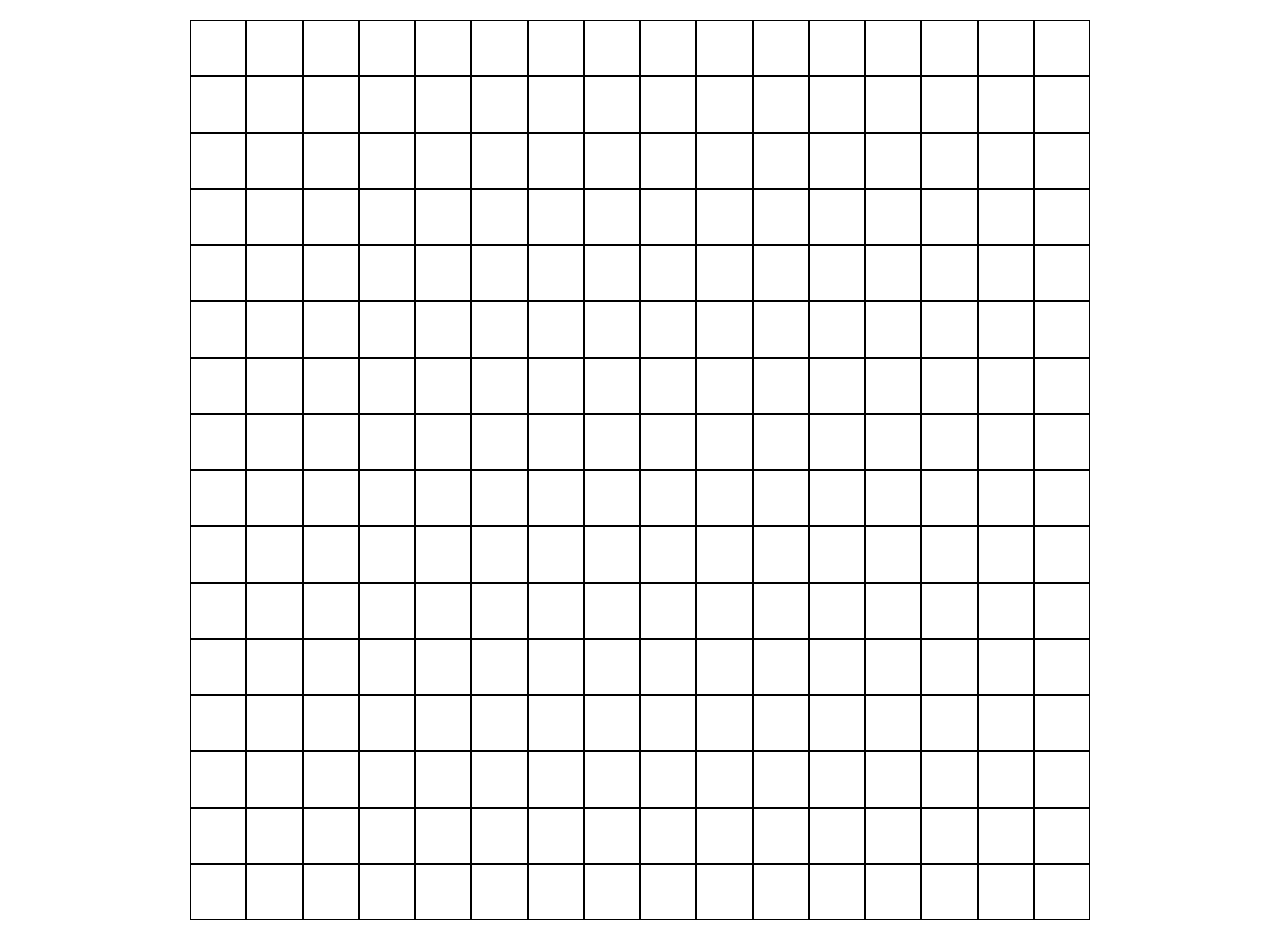
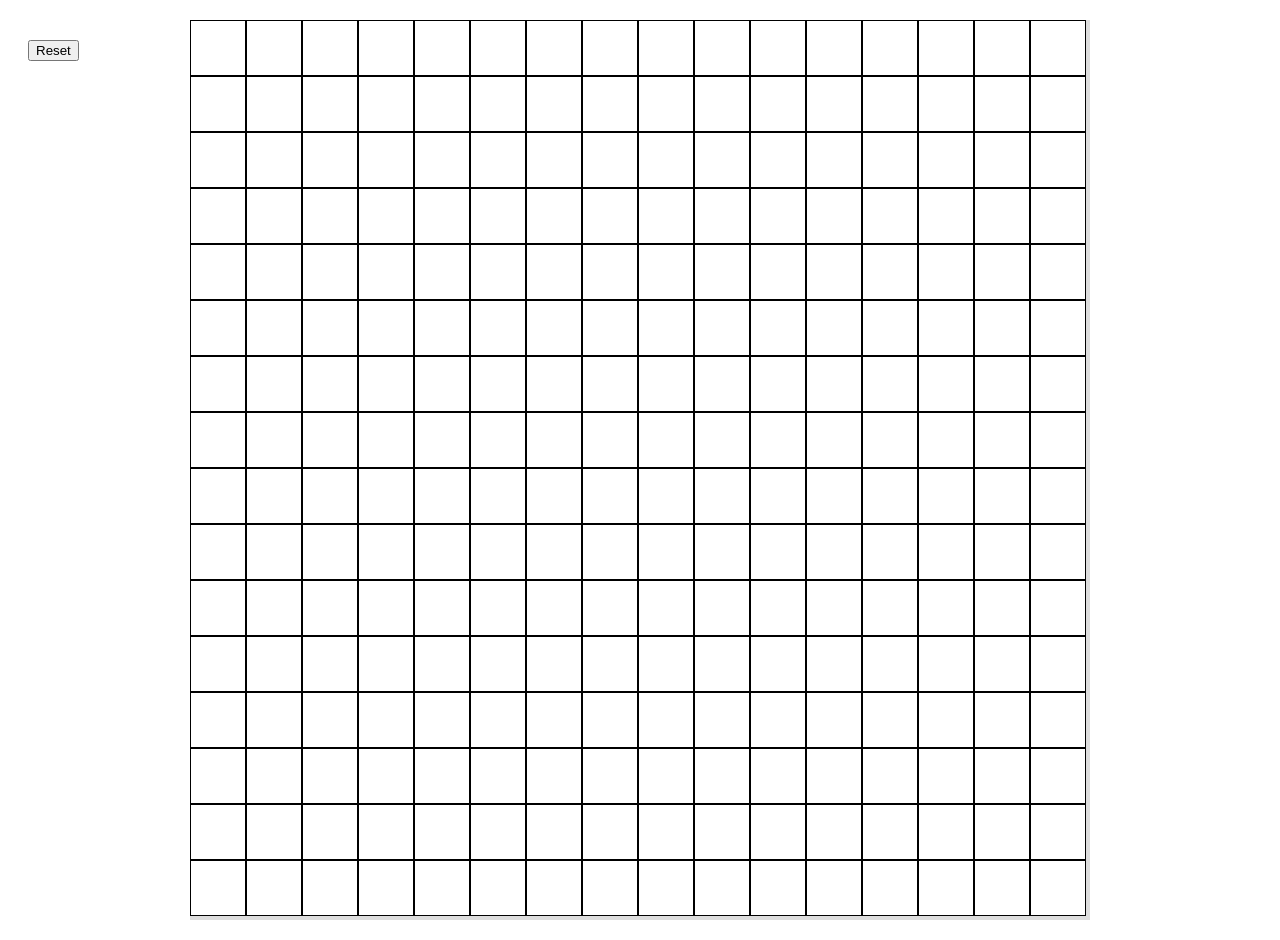
Before and after one commit to dino217/grid-draw, a plain HTML site: page index.html in a window 1280 px wide. Drawn offline with Linux system fonts and the light colour scheme.

Commit message:
Drawing ability added. Functioning reset button added.

```diff
--- a/gridDraw.js
+++ b/gridDraw.js
@@ -1,11 +1,15 @@
 var $square = $('<div class="divBlank"></div>');
 
 var setSquareWidth = function(gridNum){
-  return 900 / gridNum;
+  return Math.floor(900 / gridNum);
 }
 
+
+
 $("document").ready(function(){
-  var gridCount = 16;
+
+  var ready = function(gridCount){
+    $("#container").empty();
     var squareWidth = setSquareWidth(gridCount);
     for (x = 1; x <= gridCount; x++){
       for (i = 1; i <= gridCount; i++){
@@ -15,6 +19,21 @@ $("document").ready(function(){
     }
     $(".divBlank").outerWidth(squareWidth);
     $(".divBlank").outerHeight(squareWidth);
+    $(".divBlank").mouseenter(function(){
+      $(this).css("background-color", "#000");
+    });
+  };
 
+  ready(16);
+
+  $("#resetbutton").click(function(){
+    var count = prompt("Give desired width of drawing board.")
+    if ( isNaN(count) ){
+      alert("Please enter a number.");
+      return false;
+    } else {
+      ready(count);
+    }
+  });
 
 });
--- a/index.html
+++ b/index.html
@@ -16,6 +16,7 @@
   </head>
 
   <body>
+    <button id="resetbutton" type="button" value="Reset">Reset</button>
     <div id="container">
     </div>
   </body>
--- a/style/index.css
+++ b/style/index.css
@@ -15,3 +15,9 @@
   margin:0;
   float:left;
 }
+
+button {
+  margin: 20px;
+  float: center;
+  position: absolute;
+}
```
Lines whose indentation alone changed are shown as unchanged.
